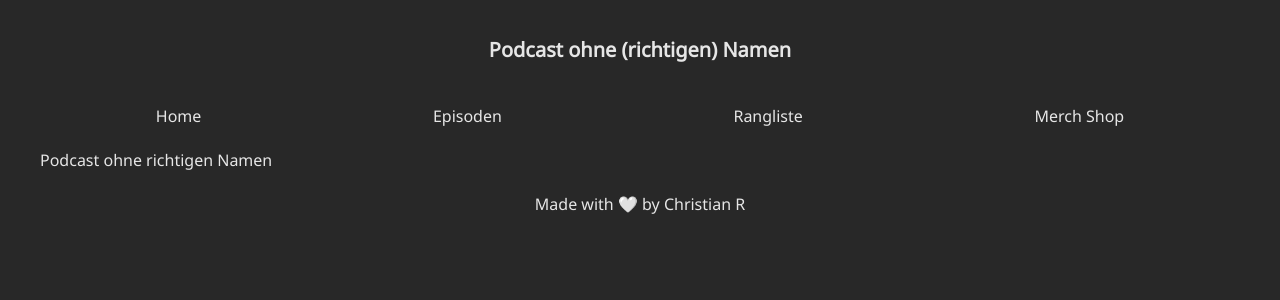
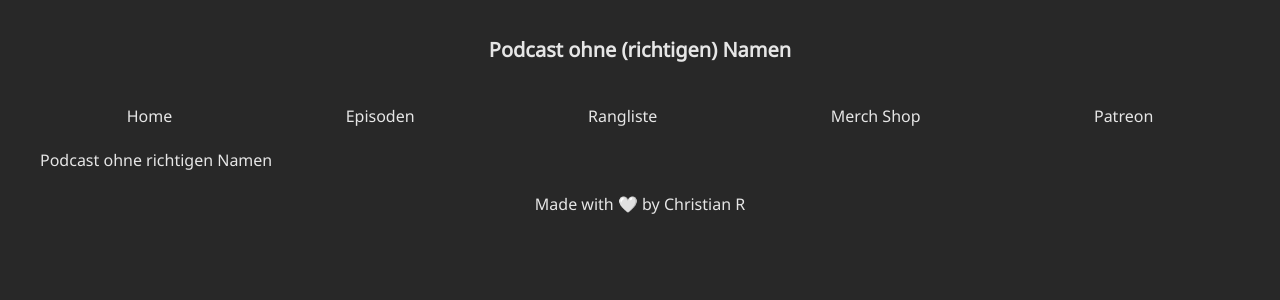
Before and after one commit to Wizzel1/podcast-ohne-richtigen-namen, a SvelteKit app: page / in a window 1280 px wide. Shown: the top 300 px of the page. Built offline with nearby package versions, Linux system fonts and the light colour scheme.

Commit message:
Add patreon link

```diff
--- a/src/routes/+layout.svelte
+++ b/src/routes/+layout.svelte
@@ -1,8 +1,13 @@
 <script lang="ts">
 	import '../app.css';
 </script>
+
 <div class="flex flex-col items-center mt-4">
-	<enhanced:img class="max-w-[120px] rounded-xl" src="../lib/assets/podcast-ohne-richtigen-namen-logo.jpg" alt="" />
+	<enhanced:img
+		class="max-w-[120px] rounded-xl"
+		src="../lib/assets/podcast-ohne-richtigen-namen-logo.jpg"
+		alt=""
+	/>
 	<h1 class="text-xl font-semibold mx-2 my-5">Podcast ohne (richtigen) Namen</h1>
 </div>
 
@@ -12,6 +17,9 @@
 	<a href="/ranking">Rangliste</a>
 	<a target="_blank" rel="noreferrer noopener" href="https://podcastohnerichtigennamen.de/shop/"
 		>Merch Shop</a
+	>
+	<a target="_blank" rel="noreferrer noopener" href="https://www.patreon.com/podcastohnenamen"
+		>Patreon</a
 	>
 </nav>
 
```
